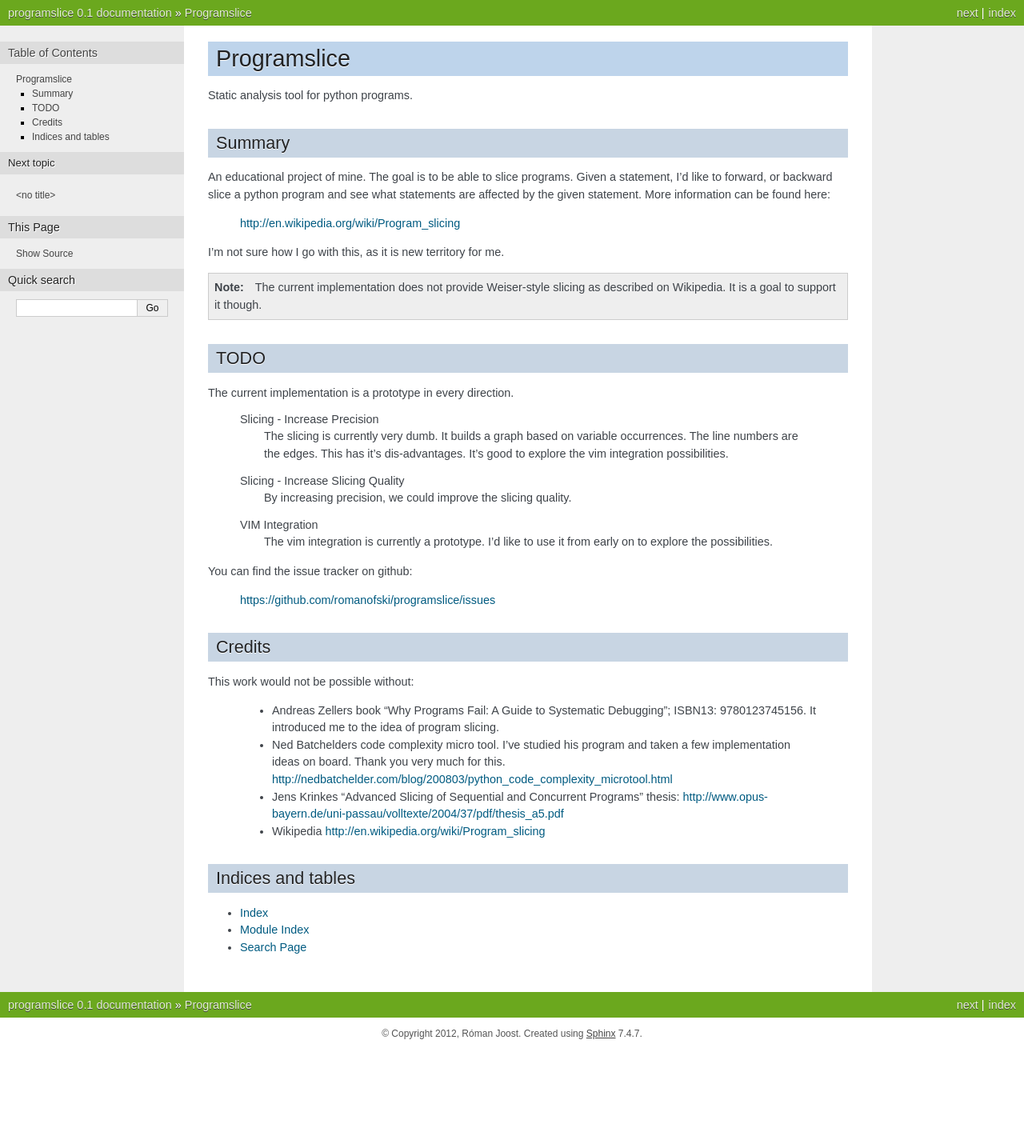
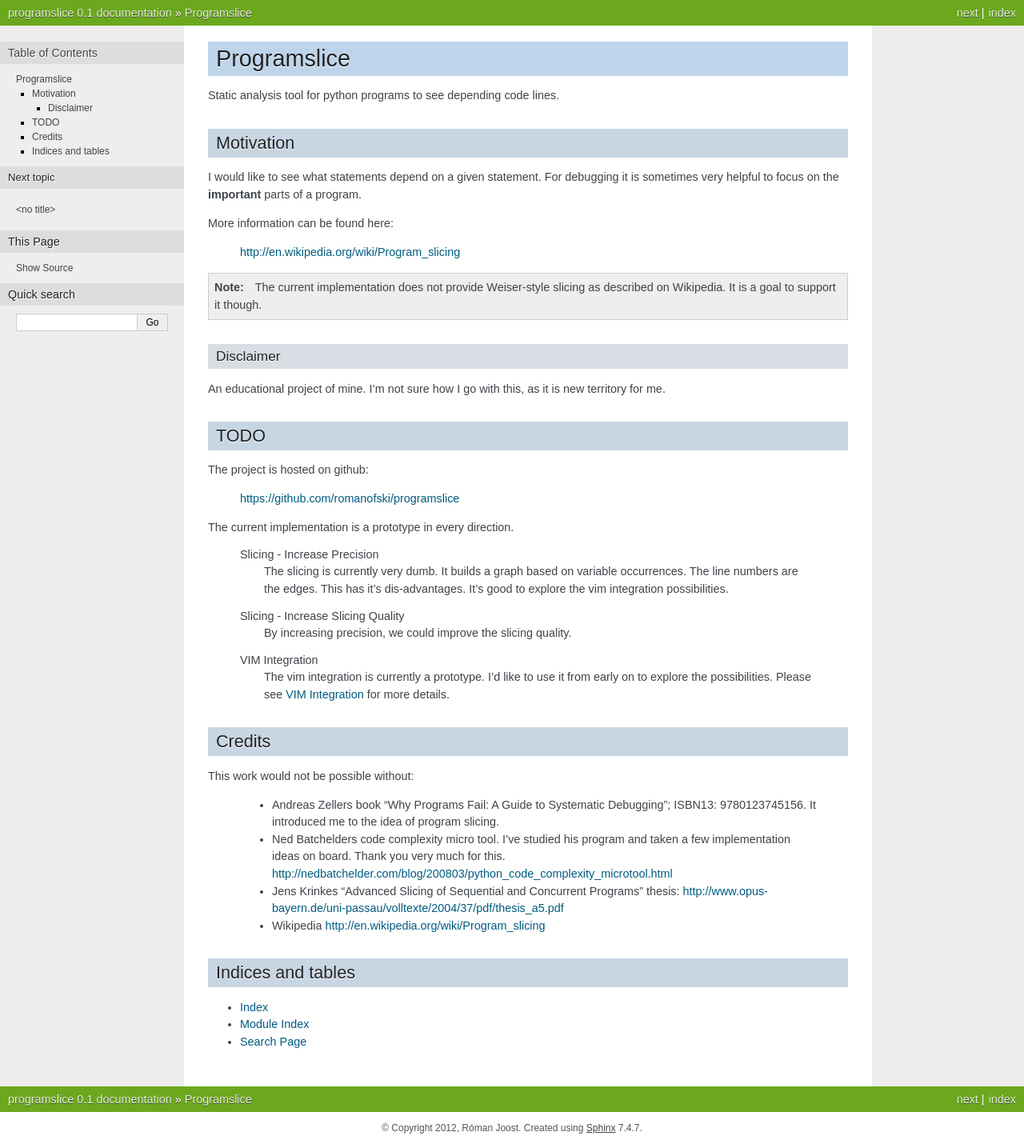
Before and after one commit to romanofski/programslice, a Sphinx documentation site: the page built from docs/index.rst, in a window 1280 px wide. Shown: the whole page at 80% size. Built offline with Sphinx 7.4.7, drawn with Linux system fonts in a browser that asks for light colours; formulas are drawn with MathJax 3; before the commit the page ends 1312 px from its top, so only the background shows below that.

Commit message:
Added motivation and refinements #8

```diff
--- a/README.rst
+++ b/README.rst
@@ -1,23 +1,31 @@
-Summary
-=======
+Motivation
+==========
 
-An educational project of mine. The goal is to be able to slice
-programs. Given a statement, I'd like to forward, or backward slice a
-python program and see what statements are affected by the given
-statement. More information can be found here:
+I would like to see what statements depend on a given statement. For
+debugging it is sometimes very helpful to focus on the **important**
+parts of a program.
+
+More information can be found here:
 
     http://en.wikipedia.org/wiki/Program_slicing
-
-I'm not sure how I go with this, as it is new territory for me.
 
 .. note::
 
     The current implementation does not provide Weiser-style slicing as
     described on Wikipedia. It is a goal to support it though.
 
+Disclaimer
+----------
+
+An educational project of mine. I'm not sure how I go with this, as it
+is new territory for me.
 
 TODO
 ====
+
+The project is hosted on github:
+
+    https://github.com/romanofski/programslice
 
 The current implementation is a prototype in every direction.
 
@@ -32,11 +40,9 @@
 
     VIM Integration
         The vim integration is currently a prototype. I'd like to use it
-        from early on to explore the possibilities.
+        from early on to explore the possibilities. Please see
+        :ref:`vim-integration` for more details.
 
-You can find the issue tracker on github:
-
-    https://github.com/romanofski/programslice/issues
 
 Credits
 =======
--- a/docs/index.rst
+++ b/docs/index.rst
@@ -10,7 +10,7 @@
  Programslice
 ==============
 
-Static analysis tool for python programs.
+Static analysis tool for python programs to see depending code lines.
 
 .. include:: ../README.rst
 
--- a/docs/vim.rst
+++ b/docs/vim.rst
@@ -1,3 +1,5 @@
+..  _vim-integration:
+
 VIM Integration
 ===============
 
```
